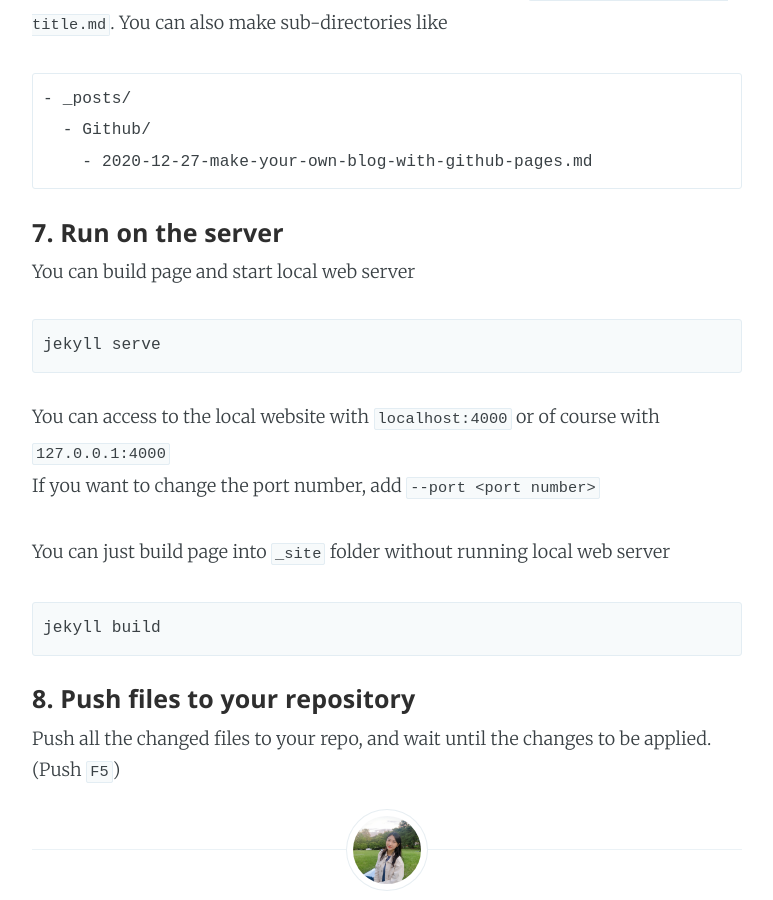
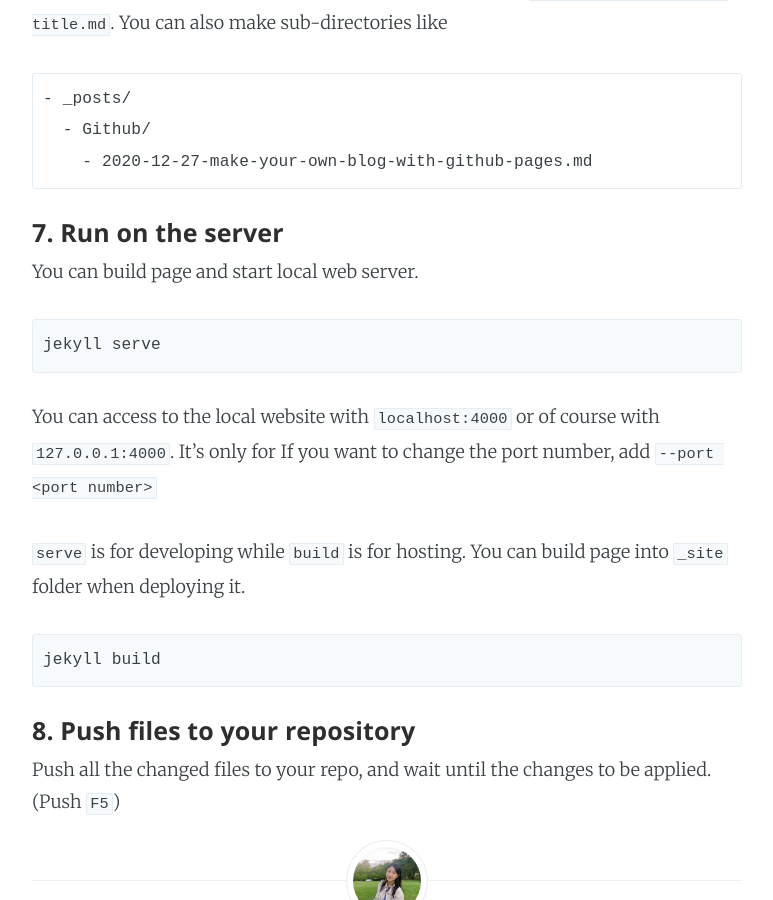
Before and after one commit to ksh04023/ksh04023.github.io, a Jekyll site: the page built from _posts/Github/2020-12-27-make-your-own-blog-with-github-pages.markdown, in a window 1280 px wide and 900 px high, scrolled down 2326 px. Shown: the whole window, without its empty margins (253-1026 px from the left). Built offline with Jekyll 4.4.1, drawn with Linux system fonts in a browser that asks for light colours.

Commit message:
Update 2020-12-27-make-your-own-blog-with-github-pages.markdown

````diff
--- a/_posts/Github/2020-12-27-make-your-own-blog-with-github-pages.markdown
+++ b/_posts/Github/2020-12-27-make-your-own-blog-with-github-pages.markdown
@@ -62,16 +62,17 @@ The title of the posts should be `2020-12-27-your-post-title.md`. You can also m
 
 #### 7. Run on the server
 
-You can build page and start local web server
+You can build page and start local web server.
 ```commandline
 jekyll serve
 ```
-You can access to the local website with `localhost:4000` or of course with `127.0.0.1:4000`
-\
+You can access to the local website with `localhost:4000` or of course with `127.0.0.1:4000`. It's only for
 If you want to change the port number, add `--port <port number>`
 
 
-You can just build page into  `_site`  folder without running local web server
+
+`serve` is for developing while `build` is for hosting.
+You can build page into  `_site`  folder when deploying it.
 
 ```commandline
 jekyll build
````
